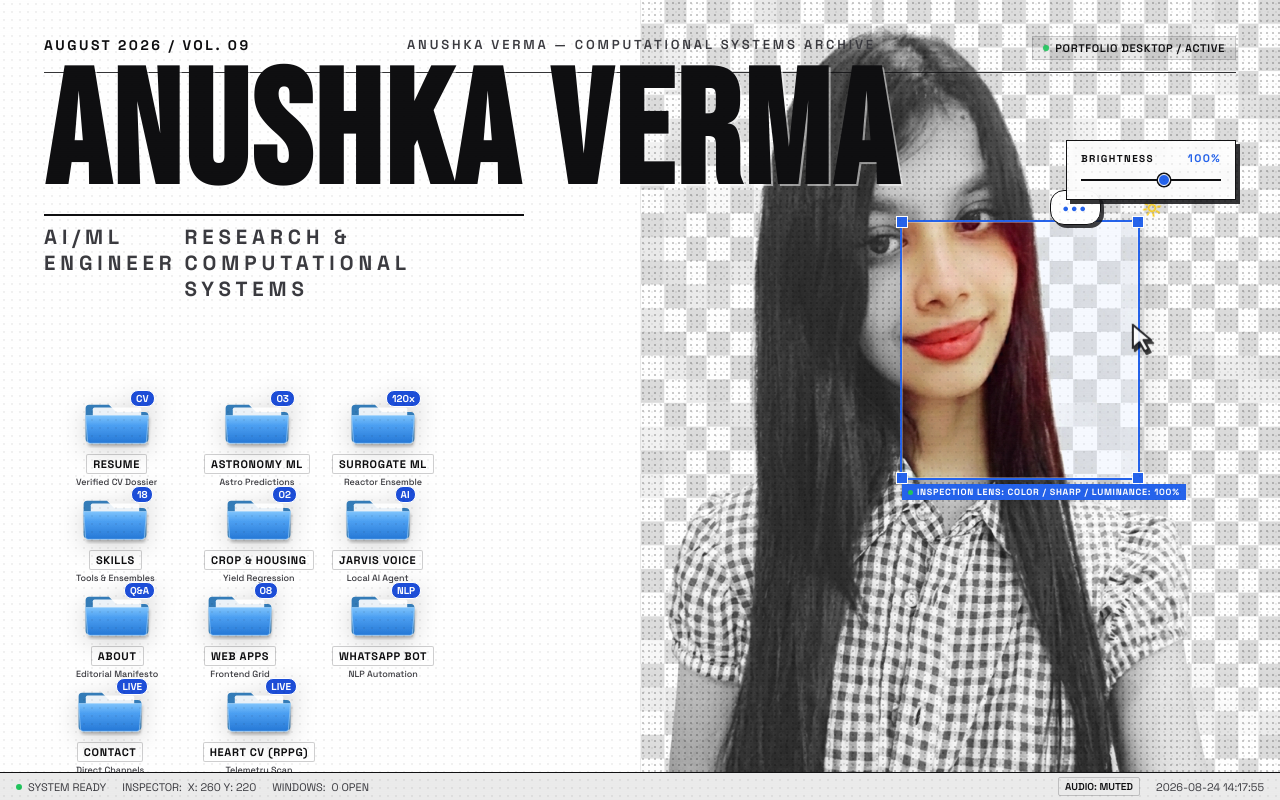
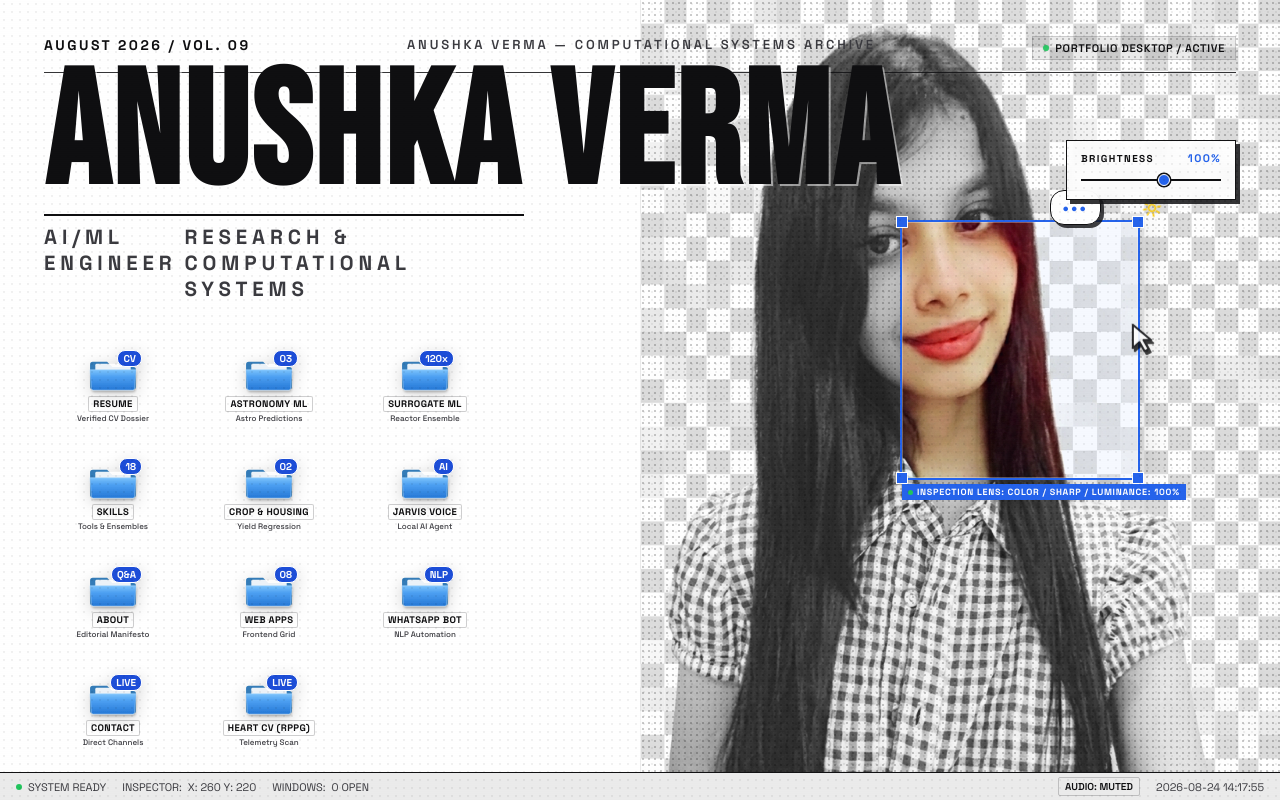
Before and after one commit to aceholland/portfolio-2, a React (Vite) app: page / in a window 1280 px wide. Built offline with nearby package versions, Linux system fonts and the light colour scheme.

Commit message:
style: make folders 27% smaller and layout them inside a robust CSS grid to prevent vertical and horizontal overlapping

```diff
--- a/src/App.tsx
+++ b/src/App.tsx
@@ -268,7 +268,7 @@ export const App: React.FC = () => {
       <DesktopDecorations onOpenWindow={handleOpenWindow} />
 
       {/* Tactile Blue Desktop Folders (Ref Image 2) */}
-      <div className="desktop-folders-layer">
+      <div className="desktop-folders-container">
         {DESKTOP_FOLDERS.map((folder) => {
           const key = folder.projectId ? `${folder.id}-${folder.projectId}` : folder.id;
           return (
--- a/src/components/DesktopFolder.tsx
+++ b/src/components/DesktopFolder.tsx
@@ -30,10 +30,6 @@ export const DesktopFolder: React.FC<DesktopFolderProps> = ({
   return (
     <div
       className={`desktop-folder-item ${isSelected ? 'is-selected' : ''}`}
-      style={{
-        top: `${folder.yPercent}%`,
-        left: `${folder.xPercent}%`
-      }}
       onClick={handleClick}
       onDoubleClick={handleDoubleClick}
       role="button"
--- a/src/styles/desktop.css
+++ b/src/styles/desktop.css
@@ -223,14 +223,30 @@
   z-index: 5;
 }
 
+.desktop-folders-container {
+  position: absolute;
+  bottom: 4vh;
+  left: 44px;
+  width: 450px;
+  height: 52vh;
+  min-height: 420px;
+  display: grid;
+  grid-template-columns: repeat(3, 1fr);
+  grid-template-rows: repeat(4, 1fr);
+  grid-auto-flow: column;
+  gap: 12px 18px;
+  z-index: 5;
+  pointer-events: none;
+}
+
 .desktop-folder-item {
-  position: absolute;
+  position: relative;
   pointer-events: auto;
   display: flex;
   flex-direction: column;
   align-items: center;
-  gap: 8px;
-  padding: 10px 12px;
+  gap: 4px;
+  padding: 6px 8px;
   border-radius: 6px;
   cursor: pointer;
   touch-action: manipulation;
@@ -255,9 +271,9 @@
 /* Blue Folder Graphic - Ref Image 2 */
 .folder-icon-wrapper {
   position: relative;
-  width: 68px;
-  height: 52px;
-  filter: drop-shadow(0 6px 12px rgba(0, 0, 0, 0.16));
+  width: 50px;
+  height: 38px;
+  filter: drop-shadow(0 4px 8px rgba(0, 0, 0, 0.16));
   transition: transform 0.2s ease;
 }
 
@@ -305,12 +321,12 @@
 
 .folder-title {
   font-family: var(--font-mono);
-  font-size: 11px;
+  font-size: 9.5px;
   font-weight: 700;
-  letter-spacing: 0.06em;
+  letter-spacing: 0.04em;
   color: var(--text-main);
   background: rgba(255, 255, 255, 0.85);
-  padding: 2px 6px;
+  padding: 1px 4px;
   border: 1px solid rgba(18, 18, 20, 0.2);
   border-radius: 2px;
   text-transform: uppercase;
@@ -324,9 +340,9 @@
 
 .folder-sublabel {
   font-family: var(--font-mono);
-  font-size: 9px;
+  font-size: 8px;
   color: var(--text-secondary);
-  margin-top: 2px;
+  margin-top: 1px;
   font-weight: 500;
 }
 
```
Also changed, not shown: 1 other file (tests, documents, lock files or other folders).
